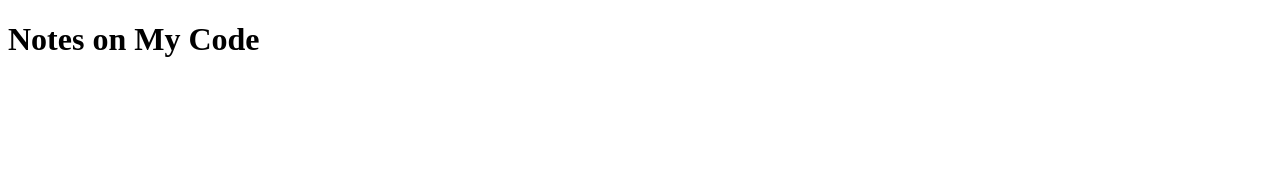
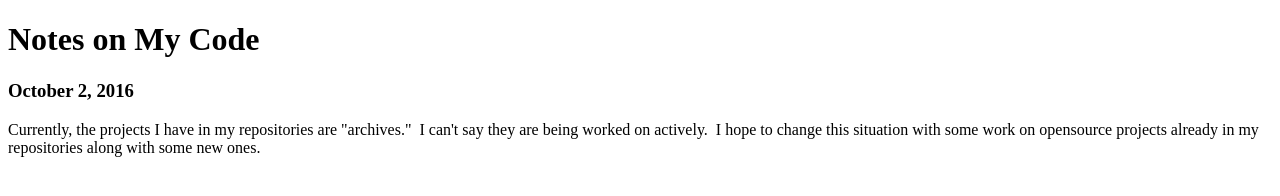
Before and after one commit to bunnyblanco/bunnyblanco.github.io, a plain HTML site: page index.html in a window 1280 px wide. Drawn offline with Linux system fonts and the light colour scheme.

Commit message:
updated the rules of engagement.

```diff
--- a/index.html
+++ b/index.html
@@ -9,7 +9,17 @@
 </head>
 
 <body>
-<h1>Notes on My Code</h1>
+  <h1>Notes on My Code</h1>
+  <h3>October 2, 2016</h3>
+  <p>
+
+    Currently, the projects I have in my repositories are
+    "archives."&nbsp; I can't say they are being worked on
+    actively.&nbsp; I hope to change this situation with some work on
+    opensource projects already in my repositories along with some new
+    ones.
+
+  </p>
 </body>
 
 </html>
```
